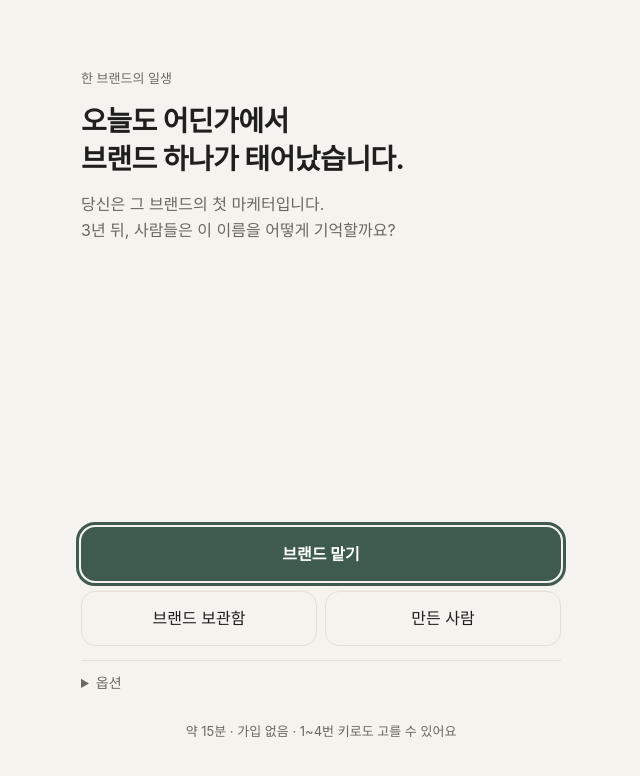
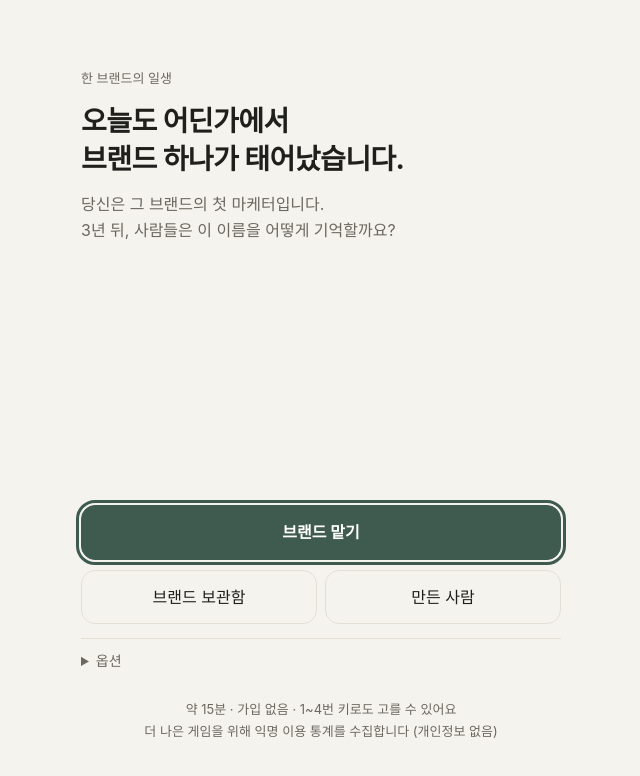
Before and after one commit to makeyourbrand-hub/brand-life, a plain HTML site: page index.html in a window 1280 px wide. Shown: the whole page, without its empty margins (319-959 px from the left). Drawn offline with Linux system fonts and the light colour scheme; a web font is replaced by a local one.

Commit message:
Add files via upload

```diff
--- a/index.html
+++ b/index.html
@@ -1,7 +1,9 @@
 <!DOCTYPE html>
 <!--
   게임명: 한 브랜드의 일생
-  버전: v5.2 (2026-11-25)
+  버전: v5.3 (2026-11-25)
+  변경 요약 (v5.3):
+   - GA4 연결 (G-JNXVKY3MKQ), 배포 주소 https://makeyourbrand-hub.github.io/brand-life/
   변경 요약 (v5.2):
    - PC 레이아웃: 화면 폭 1000px 이상에서 3단 구성 (왼쪽 브랜드 현황·매출 추이 / 가운데 사건 / 오른쪽 SNS 피드). 모바일은 그대로
   변경 요약 (v5.1):
@@ -282,7 +284,7 @@ table.data th:first-child,table.data td:first-child{text-align:left}
 /*ENGINE_START*/
 const CONFIG = {
   MONTHS: 36,
-  GA_ID: "",          // ← GA4 측정 ID (예: "G-XXXXXXXXXX")를 넣으면 측정 시작
+  GA_ID: "G-JNXVKY3MKQ", // GA4 측정 ID (makeyourbrand-hub.github.io/brand-life)
   CLARITY_ID: "",     // ← Microsoft Clarity 프로젝트 ID (선택)
   CREATOR: { name: "김한비", link: "" },
   STORE_KEY: "brandlife.v2"
```
